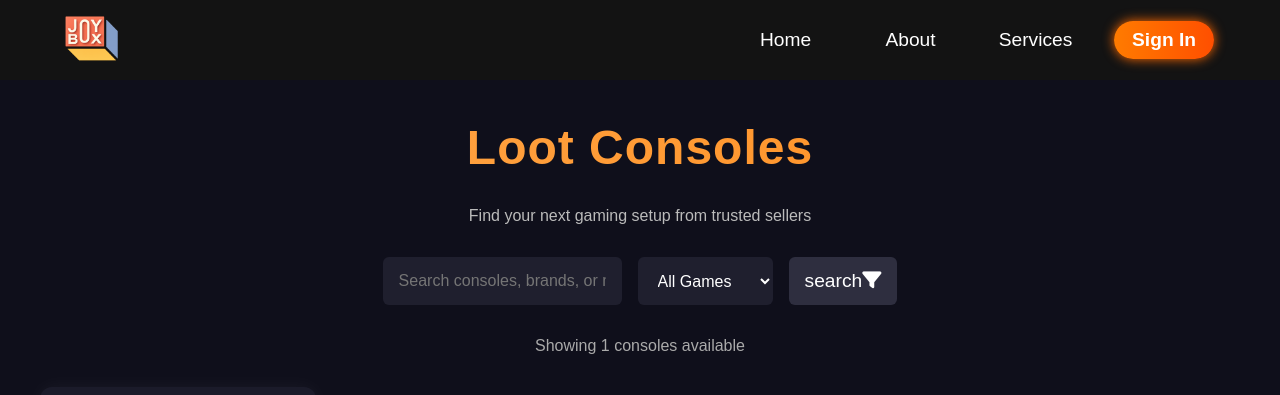
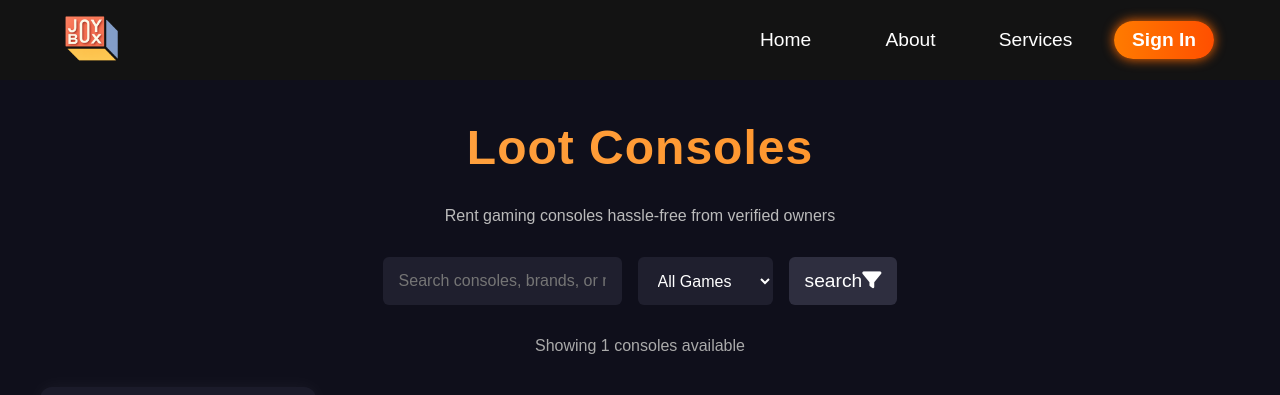
Before and after one commit to rohitgiri0/JoyBox, a Django app: page /listings/ in a window 1280 px wide. Shown: the top 395 px of the page. Run offline with Django 5.2, Linux system fonts and the light colour scheme; data comes from the database, SQL or seed files in the repository; some libraries are stand-ins or nearby versions.

Commit message:
final done

```diff
--- a/Homeapp/templates/browse/browse_console.html
+++ b/Homeapp/templates/browse/browse_console.html
@@ -109,7 +109,7 @@
 
   <div class="container">
     <h1>Loot Consoles</h1>
-    <p class="subtitle">Find your next gaming setup from trusted sellers</p>
+    <p class="subtitle">Rent gaming consoles hassle-free from verified owners</p>
 
     <!-- Search and Filters -->
     <form method="get" class="filters">
```
